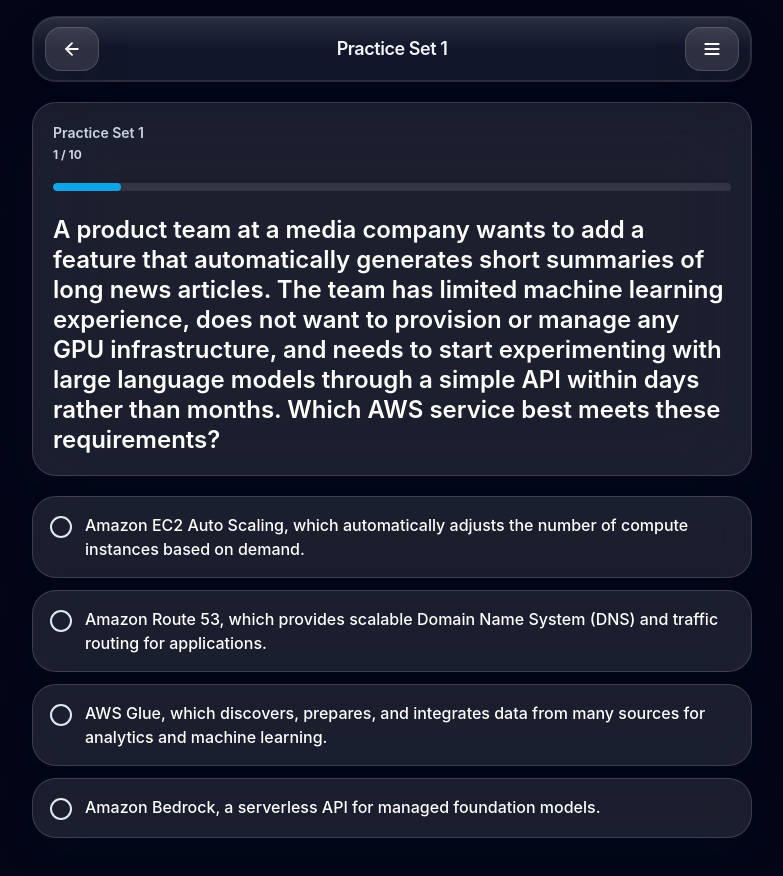
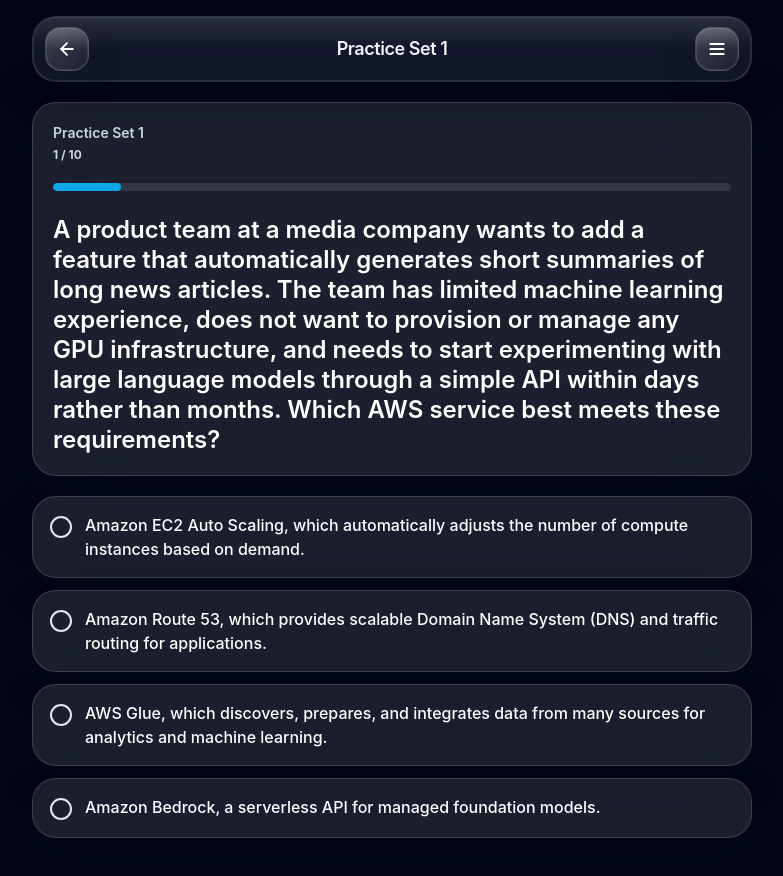
Before and after one commit to alex-nguyen-dev/practice-test-pwa, a React (Vite) app: page /sets/aws-ai-set-1 in a window 1280 px wide. Shown: the top 876 px of the page, without its empty margins (248-1031 px from the left). Built offline with nearby package versions, Linux system fonts and the light colour scheme.

Commit message:
style: update GlassButton styling with gradient backgrounds, inner highlights, and dynamic sizing based on content

```diff
--- a/src/components/GlassButton.jsx
+++ b/src/components/GlassButton.jsx
@@ -1,7 +1,7 @@
 export function GlassButton({ icon: Icon, label, children, className = '', ...props }) {
   return (
     <button
-      className={`inline-flex min-h-11 min-w-11 items-center justify-center gap-2 rounded-2xl border border-white/35 bg-white/45 px-4 text-sm font-semibold text-slate-800 shadow-glass-soft backdrop-blur-2xl transition duration-200 active:scale-[.97] dark:border-white/15 dark:bg-white/10 dark:text-white ${className}`}
+      className={`relative inline-flex min-h-11 items-center justify-center gap-2 overflow-hidden rounded-2xl border border-white/40 bg-gradient-to-br from-white/65 to-white/25 font-semibold text-slate-800 shadow-glass-soft ring-1 ring-inset ring-white/60 backdrop-blur-2xl backdrop-saturate-150 transition duration-200 before:pointer-events-none before:absolute before:inset-x-0 before:top-0 before:h-1/2 before:bg-gradient-to-b before:from-white/50 before:to-transparent hover:from-white/75 hover:to-white/35 active:scale-[.95] dark:border-white/15 dark:from-white/[0.16] dark:to-white/[0.04] dark:text-white dark:ring-white/10 dark:before:from-white/[0.18] dark:hover:from-white/25 ${children ? 'px-4 text-sm' : 'w-11'} ${className}`}
       aria-label={label}
       title={label}
       {...props}
```
